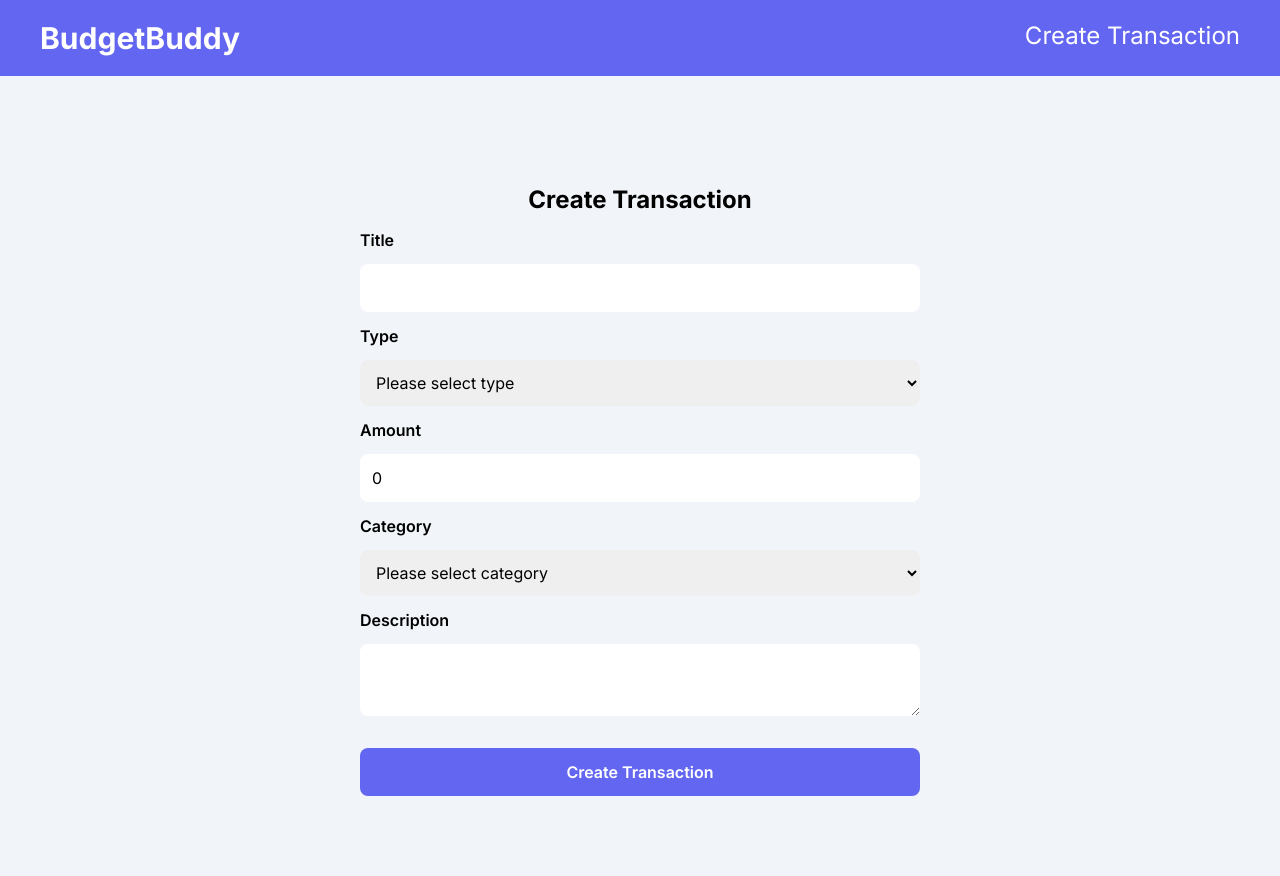
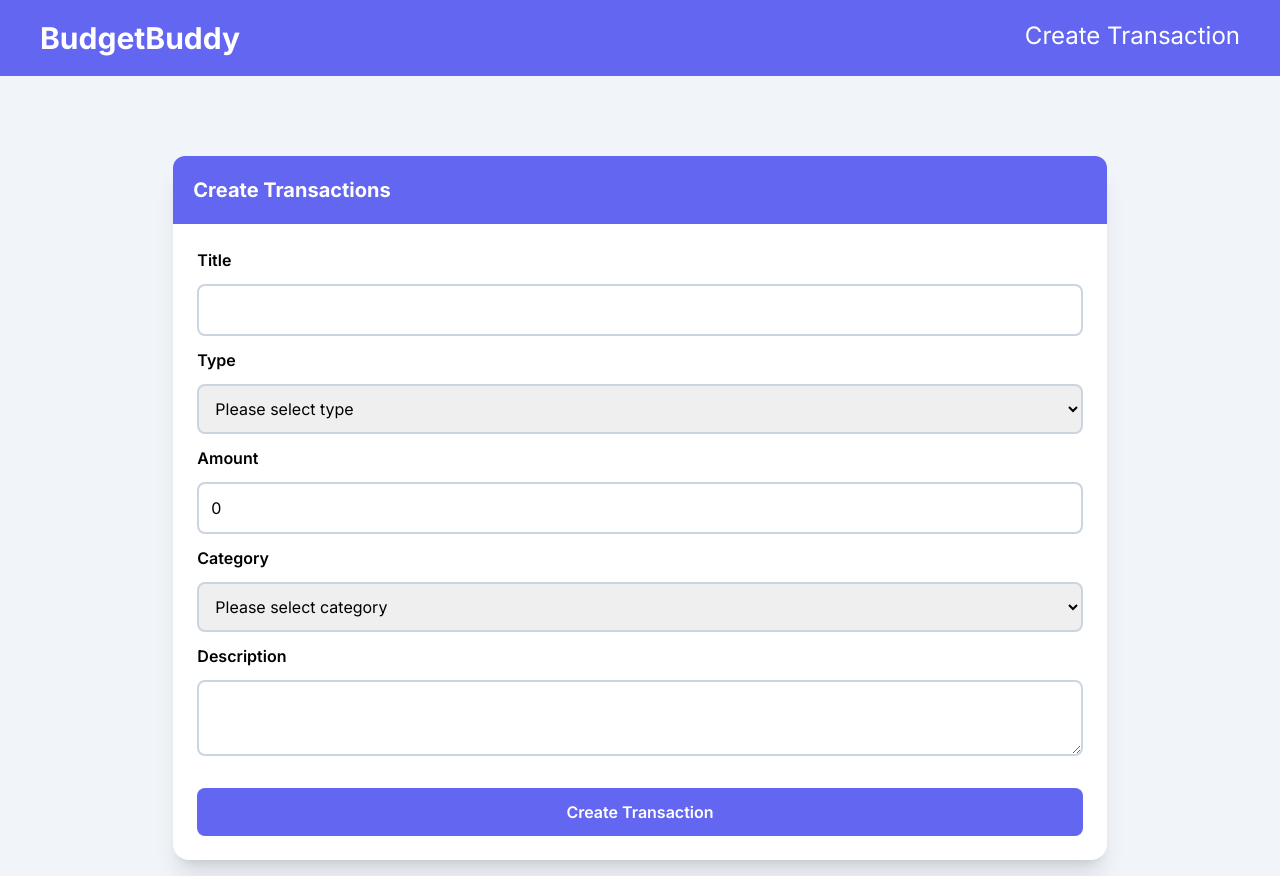
Before and after one commit to lontonggg/budget-buddy, a Next.js app: page /create-transaction in a window 1280 px wide. Built offline with nearby package versions, Linux system fonts and the light colour scheme.

Commit message:
Redesign create transaction page

```diff
--- a/src/components/TransactionForm.jsx
+++ b/src/components/TransactionForm.jsx
@@ -60,6 +60,7 @@ export const TransactionForm = ({user}) => {
     }
 
     const handleSubmit = async (e) => {
+        setClicked(true)
         e.preventDefault();
 
         const userDataGet = await getUser();
@@ -92,6 +93,7 @@ export const TransactionForm = ({user}) => {
             router.push("/");
             router.refresh();
         } catch (error) {
+            setClicked(false)
             console.log(error)
         }
 
@@ -120,7 +122,6 @@ export const TransactionForm = ({user}) => {
     const incomeSelection = ["Allowance", "Salary", "Bonus", "Other"]
     const expenseSelection = ["Food", "Transportation", "Education", "Apparel", "Social Life", "Household", "Other"]
 
-
     let type = null;
     let options = null;
     if(selected === "Income"){
@@ -133,33 +134,41 @@ export const TransactionForm = ({user}) => {
         options = type.map((el) => <option key={el}>{el}</option>)
     }
 
+    const [clicked, setClicked] = useState(false);
+
     return (
-    <div className='flex justify-center align-center pt-7'>
-        <form className='flex flex-col w-1/2 gap-3' method='post' onSubmit={handleSubmit}>
-            <h2 className='text-2xl font-bold text-center'>Create Transaction</h2>
+        <div className='flex justify-center align-center'>
+            <div className='bg-white h-max-screen w-10/12 rounded-2xl shadow-xl'>
+            <div className='flex justify-between items-center bg-indigo-500 p-5 rounded-t-xl text-xl text-white font-bold '>
+                <div>Create Transactions</div>
+            </div>
+            <form className='flex flex-col w-full gap-3 p-6' method='post' onSubmit={handleSubmit}>
                 <label className='font-semibold'>Title</label>
-            <input id="title" name="title" required={true} className='rounded-lg p-3' onChange={handleChange} />
+                <input id="title" name="title" required={true} className='rounded-lg p-3 border-slate-300 border-2' onChange={handleChange} />
 
                 <label className='font-semibold'>Type</label>
-            <select id="type" name="type" className='rounded-lg p-3' onChange={handleSelect}>
+                <select id="type" name="type" className='rounded-lg p-3 border-slate-300 border-2' onChange={handleSelect}>
                     <option selected={true} disabled={true}>Please select type</option>
                     <option>Income</option>
                     <option>Expense</option>
                 </select>
 
                 <label className='font-semibold'>Amount</label>
-            <input type="number" id='amount' name='amount' required={true} defaultValue={0} min={0} onChange={handleChange} className='rounded-lg p-3'/>
+                <input type="number" id='amount' name='amount' required={true} defaultValue={0} min={0} onChange={handleChange} className='rounded-lg p-3 border-slate-300 border-2'/>
 
                 <label className='font-semibold'>Category</label>
 
-            <select id="category" name="category" className='rounded-lg p-3' onChange={handleChange}>
+                <select id="category" name="category" className='rounded-lg p-3 border-slate-300 border-2' onChange={handleChange}>
                     <option selected={true} disabled={true}>Please select category</option>
                     {options}
                 </select>
                 <label className='font-semibold'>Description</label>
-            <textarea id="description" name="description" onChange={handleChange} className='rounded-lg p-3'></textarea>
-            <input type="submit" value="Create Transaction" className='bg-indigo-500 text-white font-semibold rounded-lg p-3 mt-5 hover:opacity-90' />
+                <textarea id="description" name="description" onChange={handleChange} className='rounded-lg p-3 border-slate-300 border-2'></textarea>
+                <input type="submit" value="Create Transaction" className='bg-indigo-500 text-white font-semibold rounded-lg p-3 mt-5 hover:opacity-90 disabled:opacity-80' disabled={clicked} />
             </form>
             </div>
+
+        </div>
+
   )
 }
--- a/src/components/TransactionPageComponent.jsx
+++ b/src/components/TransactionPageComponent.jsx
@@ -1,6 +1,7 @@
 "use client"
 
 import { useRouter } from 'next/navigation';
+import { useState } from 'react';
 import React from 'react'
 
 export const TransactionPageComponent = ({transaction, user}) => {
@@ -35,7 +36,11 @@ export const TransactionPageComponent = ({transaction, user}) => {
     }
   }
 
+  const [clicked, setClicked] = useState(false);
+
   const handleDelete = async (e) =>  {
+    setClicked(true);
+
     e.preventDefault()
 
     const userData = {
@@ -92,7 +97,7 @@ export const TransactionPageComponent = ({transaction, user}) => {
                   )}
                 <div className='text-xl font-semibold'>Description :</div>
                 <div className='text-xl text-gray-500 mb-5'>{transaction.description}</div>
-                <button onClick={handleDelete} className='bg-indigo-500 p-3 rounded-xl font-semibold text-white text-xl hover:opacity-90'>Delete Transaction</button>
+                <button onClick={handleDelete} disabled={clicked} className='bg-indigo-500 p-3 rounded-xl font-semibold text-white text-xl hover:opacity-90 disabled:opacity-80'>Delete Transaction</button>
               </div>
             </div>
       </div>
```
Lines whose indentation alone changed are shown as unchanged.
